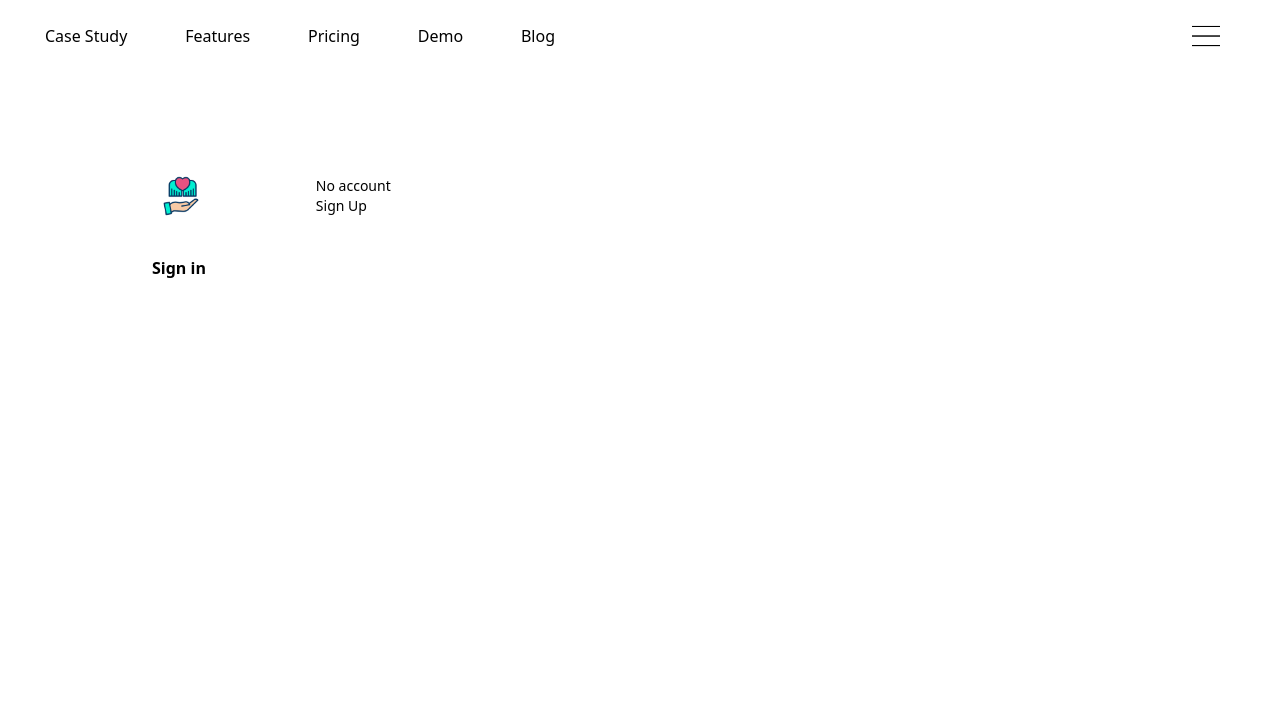
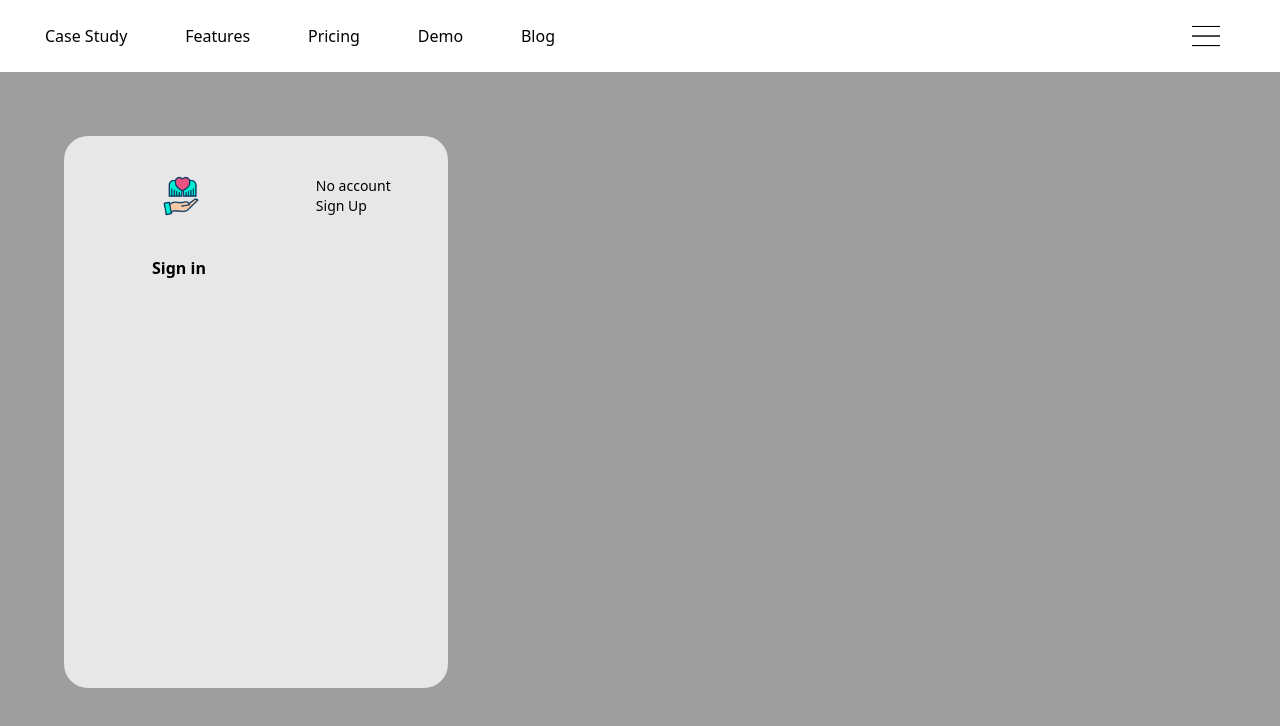
Before and after one commit to jacquesbedo/projet01, a website: page index.html in a window 1280 px wide. Drawn offline with Linux system fonts and the light colour scheme; the site is published under a folder, as on GitHub Pages, so addresses that start at the root find nothing.

Commit message:
modified:   index.html

```diff
--- a/index.html
+++ b/index.html
@@ -45,7 +45,7 @@
     </main>
     <style>
         main{
-  background-image:url(/img/fond1.jpg) ;
+  background-image:url(./img/fond1.jpg) ;
   background-size: cover;
   background-position: center;
 
```
